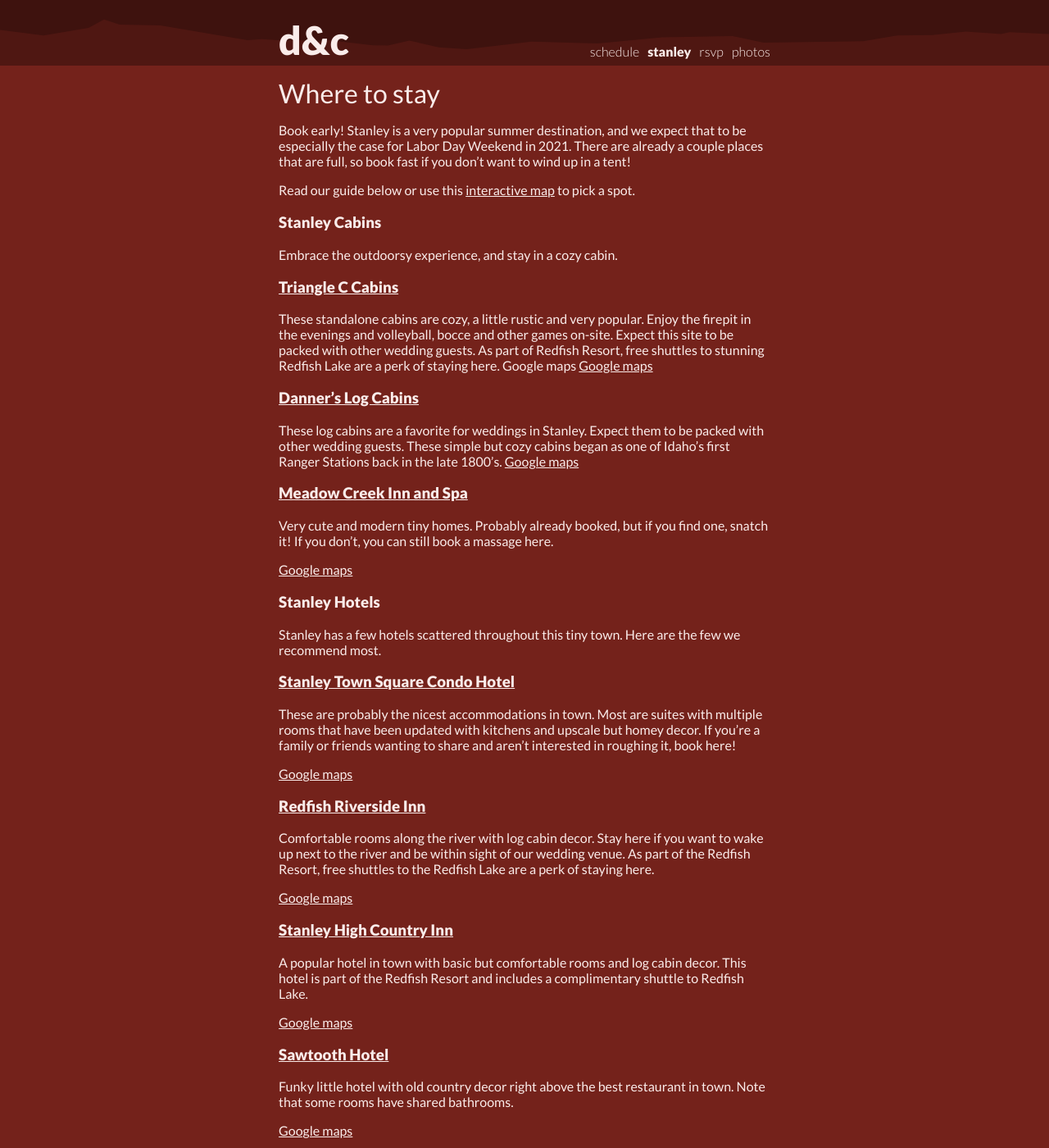
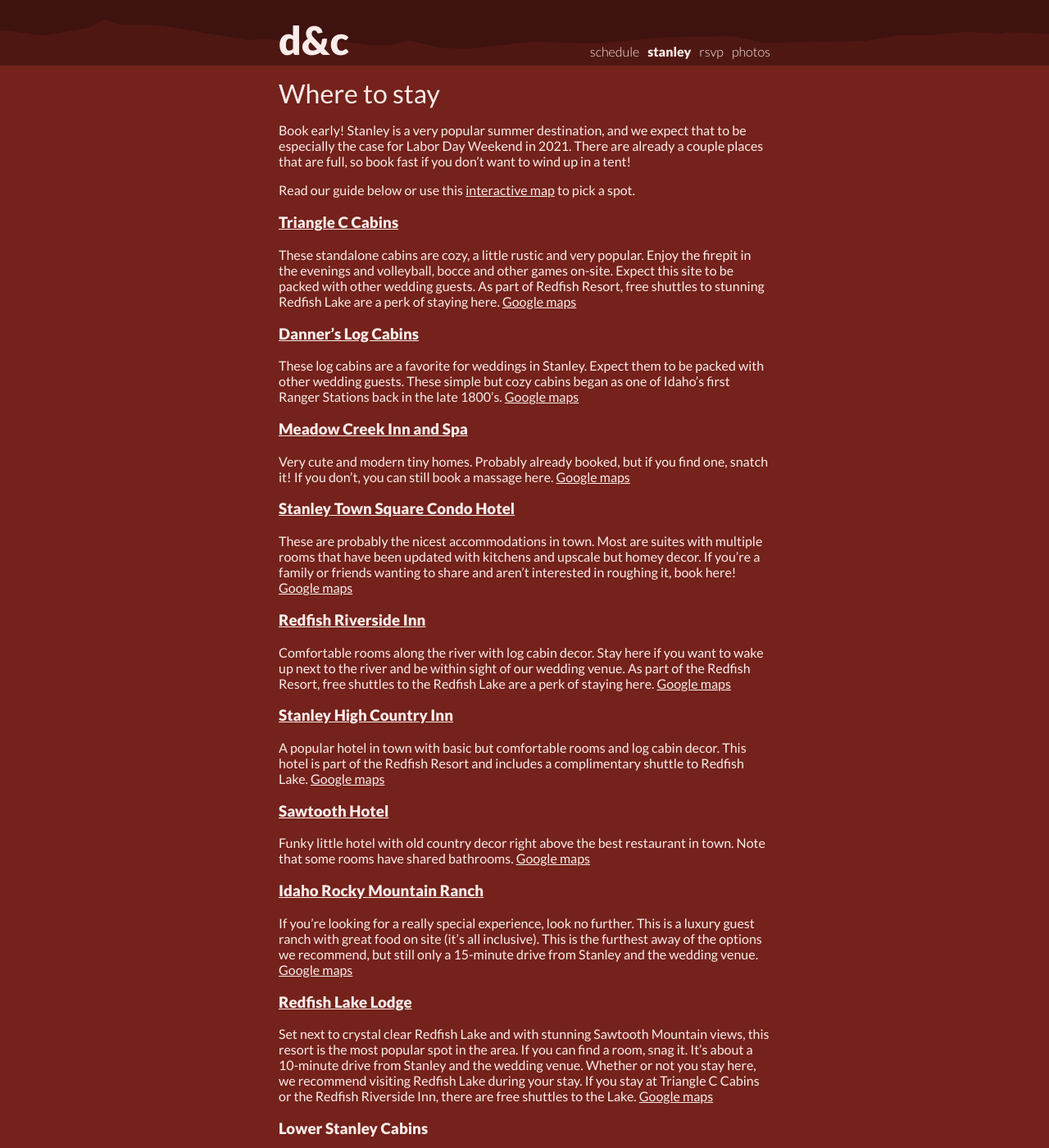
Before and after one commit to dproctor/wedding-website, a Jekyll site: the page built from stanley.md, in a window 1280 px wide and 1400 px high, scrolled down 1174 px. Shown: the whole window at 82% size. Built offline with Jekyll 4.4.1, drawn with Linux system fonts in a browser that asks for light colours.

```diff
--- a/stanley.md
+++ b/stanley.md
@@ -39,16 +39,12 @@ Book early! Stanley is a very popular summer destination, and we expect that to
 
 Read our guide below or use this <a href="https://www.google.com/maps/d/u/0/edit?mid=1_B3vhMWHFdH3K45NLqSttNAF5bBIlxmC&usp=sharing">interactive map</a> to pick a spot.
 
-<h3><a name="stanley-cabins" id="stanley-cabins">Stanley Cabins</a></h3>
-Embrace the outdoorsy experience, and stay in a cozy cabin.
-
 <h3><a name="triangle-c-cabins" id="triangle-c-cabins"  href="https://triangleccabins.com/">Triangle C Cabins</a></h3>
 
 These standalone cabins are cozy, a little rustic and very popular. Enjoy the
 firepit in the evenings and volleyball, bocce and other games on-site. Expect
 this site to be packed with other wedding guests. As part of Redfish Resort,
 free shuttles to stunning Redfish Lake are a perk of staying here.
-Google maps
 <a href="https://goo.gl/maps/YVABhYiVvP3xZc6U8">Google maps</a>
 
 <h3><a name="danners-log-cabins" id="danners-log-cabins"   href="http://www.dannerslogcabins.com/">Danner’s Log Cabins</a></h3>
@@ -62,51 +58,39 @@ Stations back in the late 1800's.
 
 <h3><a name="meadow-creek-inn" id="meadow-creek-inn"   href="https://meadowcreekinn.com/">Meadow Creek Inn and Spa</a></h3>
 Very cute and modern tiny homes. Probably already booked, but if you find one, snatch it! If you don’t, you can still book a massage here.
-
 <a href="https://www.google.com/maps?cid=4548671335968250056">Google maps</a>
-
-<h3>Stanley Hotels</h3>
-Stanley has a few hotels scattered throughout this tiny town. Here are the few we recommend most.
 
 <h3><a name="stanley-town-square" id="stanley-town-square"   href="https://www.stanleytownsquare.com/">Stanley Town Square Condo Hotel</a></h3>
 These are probably the nicest accommodations in town. Most are suites with multiple rooms that have been updated with kitchens and upscale but homey decor. If you're a family or friends wanting to share and aren’t interested in roughing it, book here!
-
 <a href="https://goo.gl/maps/pdJ3k6gyYd9kPmYS8">Google maps</a>
 
 <h3><a name="redfish-riverside-inn" id="redfish-riverside-inn"   href="https://redfishriversideinn.com/">Redfish Riverside Inn</a></h3>
 Comfortable rooms along the river with log cabin decor. Stay here if you want to wake up next to the river and be within sight of our wedding venue. As part of the Redfish Resort, free shuttles to the Redfish Lake are a perk of staying here.
-
 <a href="https://goo.gl/maps/cvh4Y12n9yPcxkpTA">Google maps</a>
 
 <h3><a name="stanley-high-country-inn" id="stanley-high-country-inn"   href="https://stanleyinn.com/">Stanley High Country Inn</a></h3>
 A popular hotel in town with basic but comfortable rooms and log cabin decor. This hotel is part of the Redfish Resort and includes a complimentary shuttle to Redfish Lake.
-
 <a href="https://goo.gl/maps/79nR3iK61rJreeH37">Google maps</a>
 
 <h3><a name="sawtooth-hotel" id="sawtooth-hotel"   href="https://sawtoothhotel.com/">Sawtooth Hotel</a></h3>
 Funky little hotel with old country decor right above the best restaurant in town. Note that some rooms have shared bathrooms.
-
 <a href="https://goo.gl/maps/cLRjQ67h5Ct7HS6ZA">Google maps</a>
-
-Outside Stanley
 
 <h3><a name="idaho-rocky-mountain-ranch" id="idaho-rocky-mountain-ranch"   href="https://idahorocky.com/">Idaho Rocky Mountain Ranch</a></h3>
 If you're looking for a really special experience, look no further. This is a luxury guest ranch with great food on site (it's all inclusive). This is the furthest away of the options we recommend, but still only a 15-minute drive from Stanley and the wedding venue.
-
 <a href="https://goo.gl/maps/QKUSR5TcyHyfjoCd6">Google maps</a>
 
 <h3><a name="redfish-lake-lodge" id="redfish-lake-lodge"   href="https://redfishlake.com/">Redfish Lake Lodge</a></h3>
 Set next to crystal clear Redfish Lake and with stunning Sawtooth Mountain views, this resort is the most popular spot in the area. If you can find a room, snag it. It’s about a 10-minute drive from Stanley and the wedding venue. Whether or not you stay here, we recommend visiting Redfish Lake during your stay. If you stay at Triangle C Cabins or the Redfish Riverside Inn, there are free shuttles to the Lake.
-
 <a href="https://g.page/redfish-lake-lodge?share">Google maps</a>
 
 <h3><a name="lower-stanley-cabins" id="lower-stanley-cabins"> Lower Stanley Cabins</a></h3>
 <p>
 There are two fairly rustic cabin options in Lower Stanley, just about 1.5 miles from Stanley. These cabins are affordable options set right along the river with stunning mountain views. There are a variety of cabin options.
-<p>
-<a href="https://www.lowerstanley.com/">Lower Stanley Country Store and Motel</a>, <a href="https://goo.gl/maps/DMxDz9cfYKyqaKb27">Google maps</a>
-<br>
-<a href="https://www.redwood-stanley.com/">Redwood Cabins</a>, <a href="https://goo.gl/maps/PSPUuvNNGeWZo5pX9">Google maps</a>
+<ul>
+<li> <a href="https://www.lowerstanley.com/">Lower Stanley Country Store and Motel</a>, <a href="https://goo.gl/maps/DMxDz9cfYKyqaKb27">Google maps</a> </li>
+<li><a href="https://www.redwood-stanley.com/">Redwood Cabins</a>, <a href="https://goo.gl/maps/PSPUuvNNGeWZo5pX9">Google maps</a></li>
+</ul>
 
 <h3><a name="rental-houses" id="rental-houses"> Rental houses</a></h3>
 There are a few good options on <a
```
Also changed, not shown: photos.md (+8 -2 lines), schedule.md (+0 -5 lines), assets/img/beso.jpg (added), assets/img/colorado.jpg (added), assets/img/desert.jpg (added), assets/img/fancy.jpg (added), assets/img/shadows.jpg (added), assets/img/swings.jpg (added).
